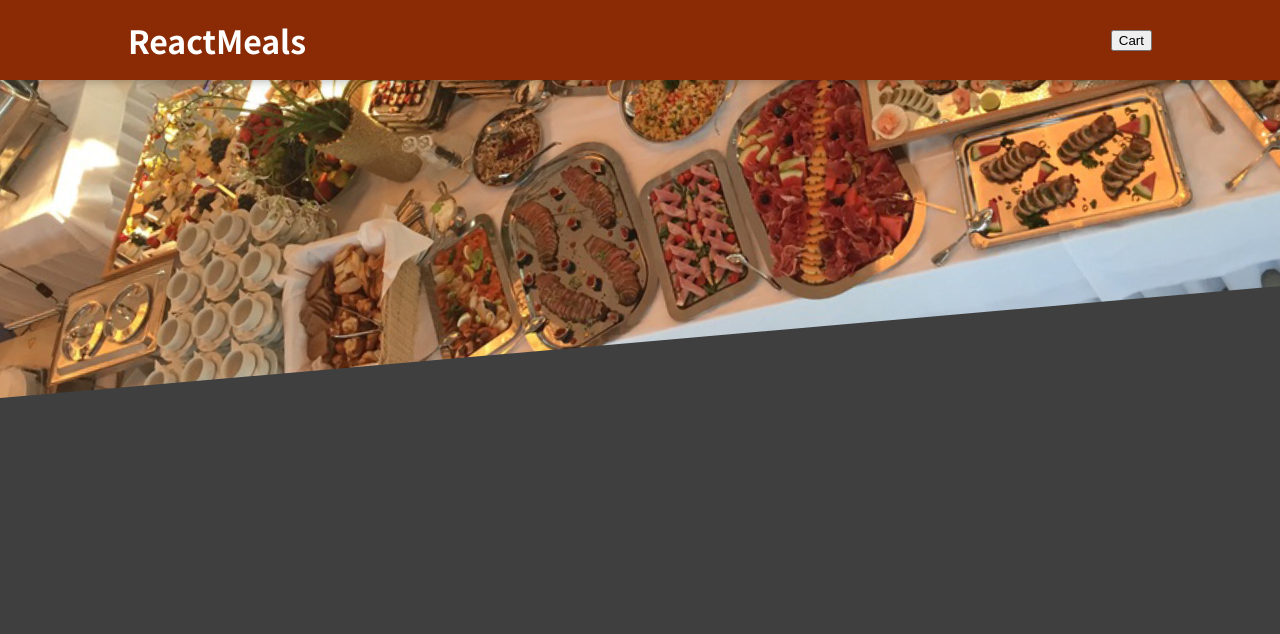
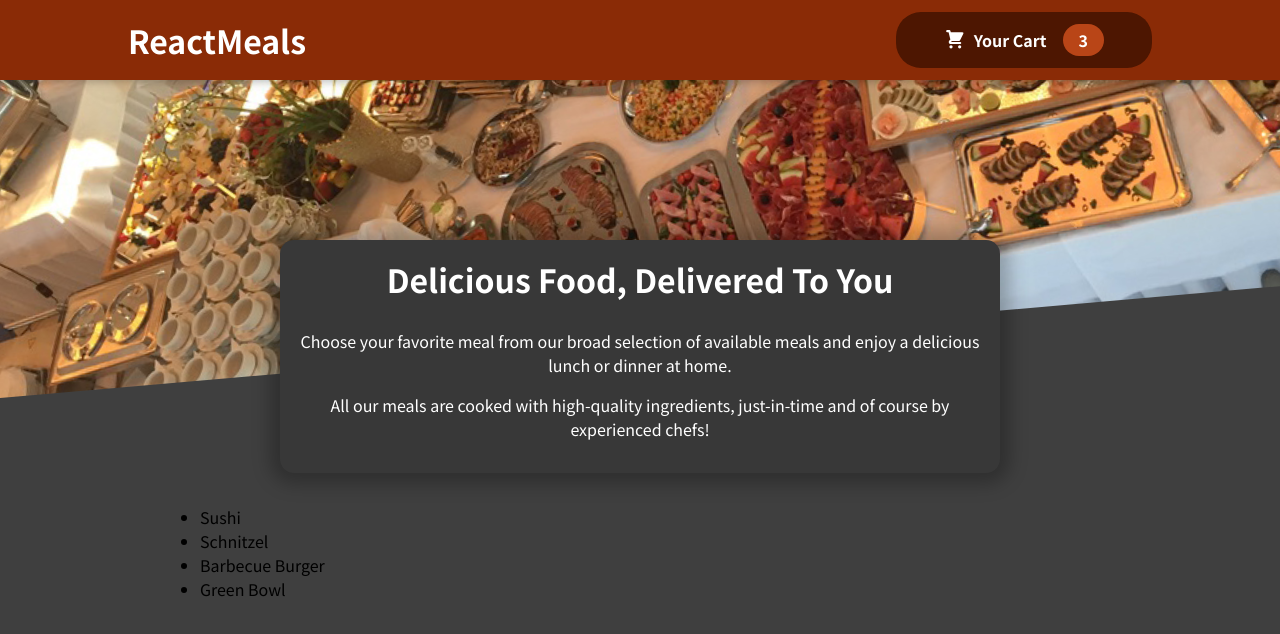
Before and after one commit to rbarner7/food_order_app, a React (Create React App) app: page / in a window 1280 px wide. Shown: the top 634 px of the page. Built offline with nearby package versions, Linux system fonts and the light colour scheme.

Commit message:
Builded it out some more
Signed-off-by: Ryan Barner <rbarner14@gmail.com>

```diff
--- a/src/App.js
+++ b/src/App.js
@@ -1,10 +1,14 @@
 import Header from './components/Layout/Header';
 import { Fragment } from "react";
+import Meals from "./components/Meals/Meals";
 
 function App() {
   return (
     <Fragment>
       <Header />
+      <main>
+        <Meals />
+      </main>
     </Fragment>
   );
 }
--- a/src/components/Layout/Header.js
+++ b/src/components/Layout/Header.js
@@ -1,18 +1,21 @@
 import { Fragment } from 'react';
 import mealsImage from '../../assets/meals.jpg';
 import classes from './Header.module.css';
+import HeaderCartButton from "./HeaderCartButton";
 
 
 const Header = props => {
-  return <Fragment>
+  return (
+    <Fragment>
       <header className={classes.header}>
         <h1>ReactMeals</h1>
-      <button>Cart</button>
+        <HeaderCartButton />
       </header>
       <div className={classes['main-image']}>
         <img src={mealsImage} alt='A table full of delicious food!' />
       </div>
     </Fragment>
+  )
 };
 
 export default Header;
--- a/src/components/Layout/HeaderCartButton.js
+++ b/src/components/Layout/HeaderCartButton.js
@@ -1,12 +1,13 @@
 import classes from "./HeaderCartButton.module.css";
+import CartIcon from "../Cart/CartIcon";
 
 const HeaderCartButton = props => {
-  return <button>
-    <span>
-
+  return <button className={classes.button}>
+    <span className={classes.icon}>
+      <CartIcon />
     </span>
-    <span></span>
-    <span></span>
+    <span>Your Cart</span>
+    <span className={classes.badge}>3</span>
   </button>
 }
 
--- /dev/null
+++ b/src/components/Meals/AvailableMeals.js
@@ -0,0 +1,42 @@
+import classes from './AvailableMeals.module.css';
+
+const DUMMY_MEALS = [
+  {
+    id: 'm1',
+    name: 'Sushi',
+    description: 'Finest fish and veggies',
+    price: 22.99,
+  },
+  {
+    id: 'm2',
+    name: 'Schnitzel',
+    description: 'A german specialty!',
+    price: 16.5,
+  },
+  {
+    id: 'm3',
+    name: 'Barbecue Burger',
+    description: 'American, raw, meaty',
+    price: 12.99,
+  },
+  {
+    id: 'm4',
+    name: 'Green Bowl',
+    description: 'Healthy...and green...',
+    price: 18.99,
+  },
+];
+
+const AvailableMeals = () => {
+  const mealsList = DUMMY_MEALS.map(meal => <li>{meal.name}</li>);
+
+  return (
+    <section>
+      <ul className={classes.meals}>
+        {mealsList}
+      </ul>
+    </section>
+  )
+};
+
+export default AvailableMeals;
--- /dev/null
+++ b/src/components/Meals/AvailableMeals.module.css
@@ -0,0 +1,24 @@
+.meals {
+  max-width: 60rem;
+  width: 90%;
+  margin: 2rem auto;
+  animation: meals-appear 1s ease-out forwards;
+}
+
+.meals ul {
+  list-style: none;
+  margin: 0;
+  padding: 0;
+}
+
+@keyframes meals-appear {
+  from {
+    opacity: 0;
+    transform: translateY(3rem);
+  }
+
+  to {
+    opacity: 1;
+    transform: translateY(0);
+  }
+}
--- /dev/null
+++ b/src/components/Meals/Meals.js
@@ -0,0 +1,14 @@
+import { Fragment } from 'react';
+import MealsSummary from "./MealsSummary";
+import AvailableMeals from "./AvailableMeals";
+
+const Meals = () => {
+  return (
+    <Fragment>
+      <MealsSummary />
+      <AvailableMeals />
+    </Fragment>
+  )
+};
+
+export default Meals;
--- /dev/null
+++ b/src/components/Meals/MealsSummary.js
@@ -0,0 +1,19 @@
+import classes from './MealsSummary.module.css';
+
+const MealsSummary = () => {
+  return (
+    <section className={classes.summary}>
+      <h2>Delicious Food, Delivered To You</h2>
+      <p>
+        Choose your favorite meal from our broad selection of available meals
+        and enjoy a delicious lunch or dinner at home.
+      </p>
+      <p>
+        All our meals are cooked with high-quality ingredients, just-in-time and
+        of course by experienced chefs!
+      </p>
+    </section>
+  );
+};
+
+export default MealsSummary;
--- /dev/null
+++ b/src/components/Meals/MealsSummary.module.css
@@ -0,0 +1,18 @@
+.summary {
+  text-align: center;
+  max-width: 45rem;
+  width: 90%;
+  margin: auto;
+  margin-top: -10rem;
+  position: relative;
+  background-color: #383838;
+  color: white;
+  border-radius: 14px;
+  padding: 1rem;
+  box-shadow: 0 1px 18px 10px rgba(0, 0, 0, 0.25);
+}
+
+.summary h2 {
+  font-size: 2rem;
+  margin-top: 0;
+}
```
Lines whose indentation alone changed are shown as unchanged.
